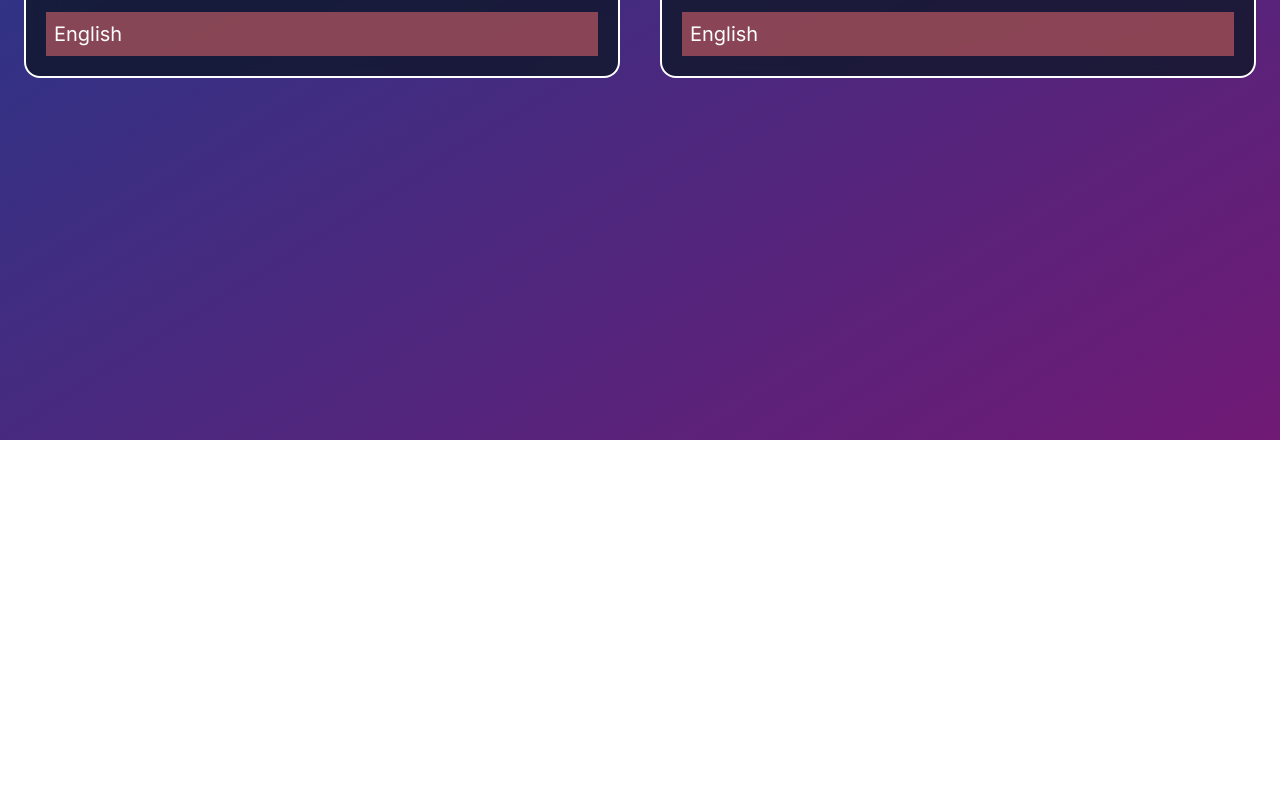
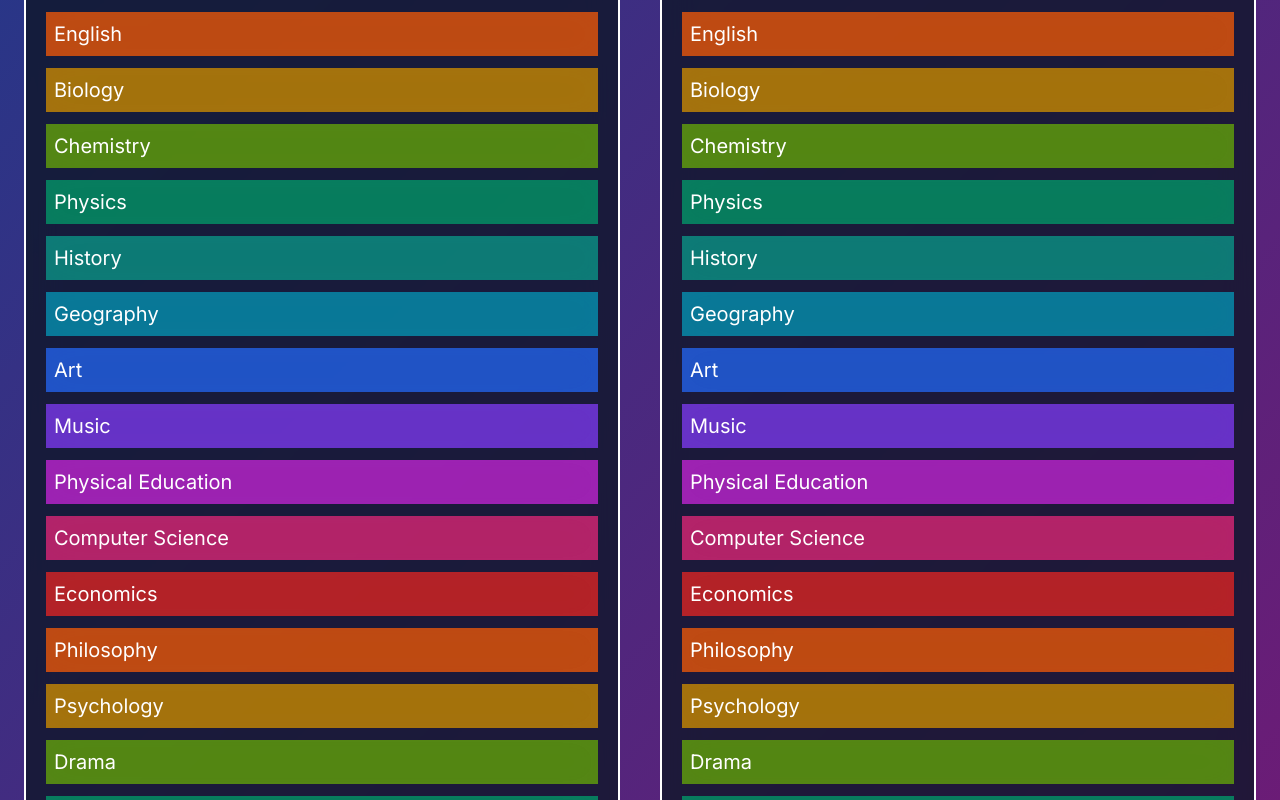
Before and after one commit to ItsPixL/studymate-tracker, a React (Vite) app in the folder frontend/studymate-frontend/: page /dashboard in a window 1280 px wide. Shown: the part 360-1160 px from the top of the page. Before the commit the page ends 800 px from the top, so only its background shows below. Built offline with nearby package versions, Linux system fonts and the light colour scheme.

Commit message:
Updated the subjects section by using different colours for each subject.

```diff
--- a/frontend/studymate-frontend/src/pages/Dashboard.tsx
+++ b/frontend/studymate-frontend/src/pages/Dashboard.tsx
@@ -28,18 +28,53 @@ function Greeting() {
 }
 
 function Subjects() {
-  const subjects = ["Math", "English"]
+  const subjects = [
+    "Math",
+    "English",
+    "Biology",
+    "Chemistry",
+    "Physics",
+    "History",
+    "Geography",
+    "Art",
+    "Music",
+    "Physical Education",
+    "Computer Science",
+    "Economics",
+    "Philosophy",
+    "Psychology",
+    "Drama",
+    "Environmental Science",
+    "Political Science"
+  ];
 
-  // FOR THE COLOURS
-  // return colors[index % colors.length];
+  const colors = [
+    "bg-red-600/80",
+    "bg-orange-600/80",
+    "bg-yellow-600/80",
+    "bg-lime-600/80",
+    "bg-emerald-600/80",
+    "bg-teal-600/80",
+    "bg-cyan-600/80",
+    "bg-blue-600/80",
+    "bg-violet-600/80",
+    "bg-fuchsia-600/80",
+    "bg-pink-600/80"
+  ]
 
   return (
     <div className='bg-slate-900/80 backdrop-blur-lg rounded-2xl border-white border-2 my-6 p-5'>
       <span className='text-2xl font-bold'>Subjects</span>
       <div className='flex flex-col gap-3 mt-2'>
-        {subjects.map((subject, index) => (
-          <div key={index} className='bg-red-400/50 p-2 text-xl'>{subject}</div>
-        ))}
+        {subjects.map((subject, index) => { return (
+            <div
+              key={index}
+              className={`backdrop-blur-lg p-2 text-xl ${colors[index % colors.length]}`}
+            >
+              {subject}
+            </div>
+          );
+        })}
       </div>
     </div>
   )
```
